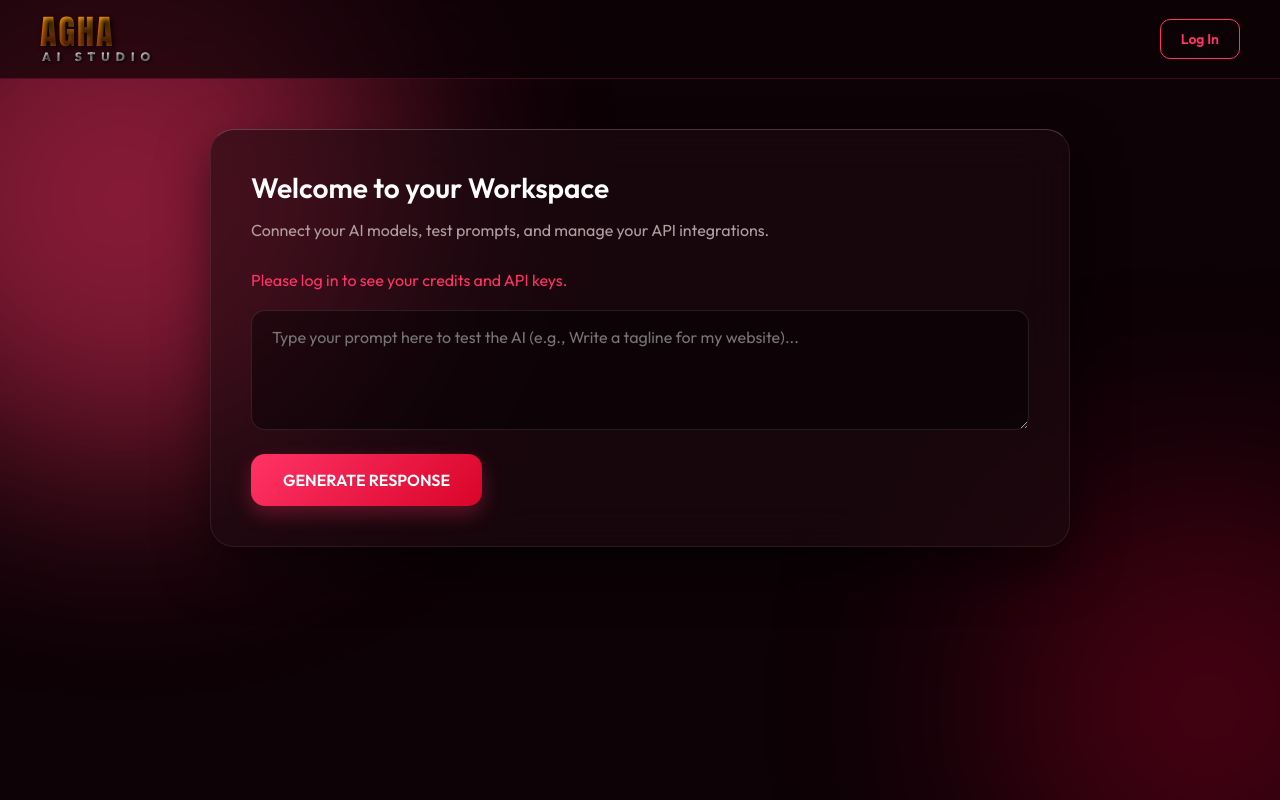
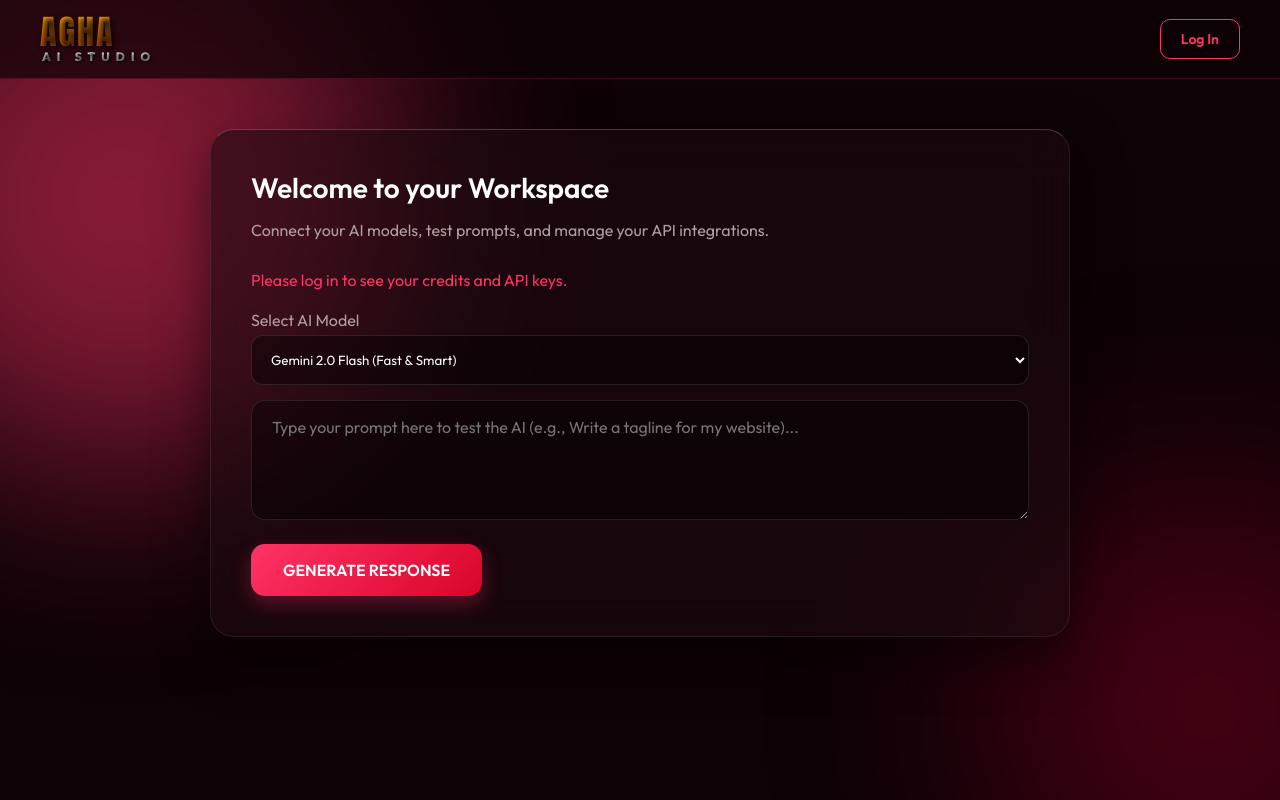
Before and after one commit to aghaaistudio/agha-ai-studio-core, a Flask app: page / in a window 1280 px wide. Run offline with Flask 3, Linux system fonts and the light colour scheme.

Commit message:
Added model selection dropdown and updated backend to support it

```diff
--- a/routes/api.py
+++ b/routes/api.py
@@ -37,7 +37,8 @@ def generate():
     if not prompt:
         return jsonify({"ok": False, "error": "Prompt is required."}), 400
 
-    result = generate_text(prompt)
+    model = data.get("model", "gemini-2.0-flash")
+    result = generate_text(prompt, model)
 
     if result.get("ok"):
         return jsonify(result), 200
--- a/services/gemini.py
+++ b/services/gemini.py
@@ -10,7 +10,7 @@ import requests
 from config import get_config
 
 
-def generate_text(prompt: str) -> dict:
+def generate_text(prompt: str, model: str = "gemini-2.0-flash") -> dict:
     """
     Send a prompt to Google Gemini and return a structured result.
 
@@ -26,7 +26,7 @@ def generate_text(prompt: str) -> dict:
     if not config.GEMINI_API_KEY:
         return {"ok": False, "error": "Gemini API key is not configured."}
 
-    model = config.GEMINI_MODEL
+
     url = (
         "https://generativelanguage.googleapis.com/v1beta/"
         f"models/{model}:generateContent"
--- a/templates/index.html
+++ b/templates/index.html
@@ -100,6 +100,17 @@
                 <p style="color: var(--accent-pink); margin-bottom: 20px;">Please log in to see your credits and API keys.</p>
             {% endif %}
 
+
+            <div class="form-group" style="margin-bottom: 15px;">
+                <label for="modelSelect" style="color: var(--text-muted); margin-bottom: 5px; display: block;">Select AI Model</label>
+                <select id="modelSelect" style="width: 100%; padding: 15px; background: rgba(0,0,0,0.4); border: 1px solid rgba(255,255,255,0.1); border-radius: 12px; color: white; outline: none;">
+                    <option value="gemini-2.5-flash" style="background: #1a050a;">Gemini 2.5 Flash (Newest)</option>
+                    <option value="gemini-2.0-flash" style="background: #1a050a;" selected>Gemini 2.0 Flash (Fast & Smart)</option>
+                    <option value="gemini-1.5-pro" style="background: #1a050a;">Gemini 1.5 Pro (High Quality)</option>
+                    <option value="gemini-1.5-flash" style="background: #1a050a;">Gemini 1.5 Flash (Legacy)</option>
+                </select>
+            </div>
+
             <div class="form-group">
                 <textarea id="promptInput" placeholder="Type your prompt here to test the AI (e.g., Write a tagline for my website)..."></textarea>
             </div>
@@ -115,6 +126,7 @@
     <script>
         document.getElementById('generateBtn').addEventListener('click', async () => {
             const prompt = document.getElementById('promptInput').value;
+            const model = document.getElementById('modelSelect').value;
             const resultBox = document.getElementById('resultBox');
             const outputText = document.getElementById('outputText');
             const btn = document.getElementById('generateBtn');
@@ -134,7 +146,7 @@
                 const response = await fetch('/api/generate', {
                     method: 'POST',
                     headers: { 'Content-Type': 'application/json' },
-                    body: JSON.stringify({ prompt })
+                    body: JSON.stringify({ prompt, model })
                 });
                 const data = await response.json();
 
```
